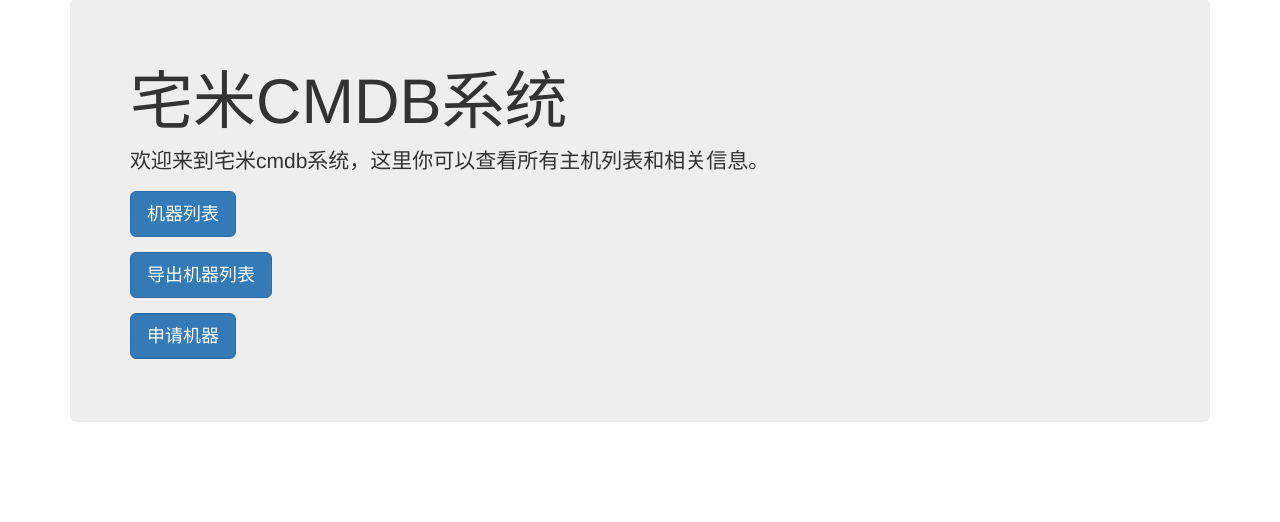
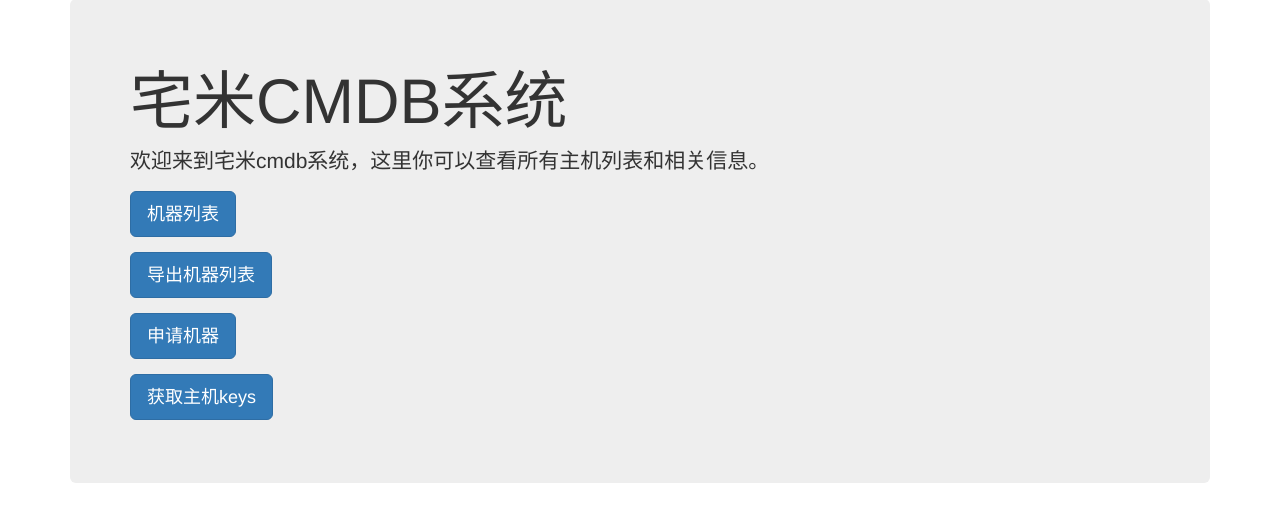
Before and after one commit to gqdw/zm_cmdb, a Django app: page / in a window 1280 px wide. Shown: the part 43-565 px from the top of the page. Run offline with Django 3.2, Linux system fonts and the light colour scheme; parts of the project's set-up code (start-up, migrations or seed data) failed here and were passed over; some libraries are stand-ins or nearby versions.

Commit message:
add button

```diff
--- a/zm_cmdb/main/templates/index.html
+++ b/zm_cmdb/main/templates/index.html
@@ -15,6 +15,7 @@
   <p><a class="btn btn-primary btn-lg" href="/main/list" role="button">机器列表</a></p>
   <p><a class="btn btn-primary btn-lg" href="/main/out" role="button">导出机器列表</a></p>
   <p><a class="btn btn-primary btn-lg" href="/main/apply" role="button">申请机器</a></p>
+  <p><a class="btn btn-primary btn-lg" href="/main/getkeys" role="button">获取主机keys</a></p>
 </div>
 
 
```
